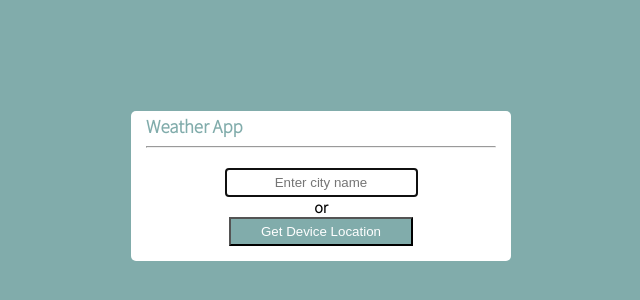
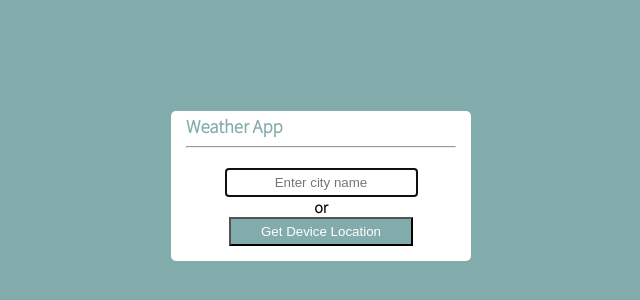
Before and after one commit to ItsmeSirisha/WeatherApp, a React (Create React App) app: page / in a window 1280 px wide. Shown: the part 134-434 px from the top of the page, without its empty margins (319-959 px from the left). Built offline with nearby package versions, Linux system fonts and the light colour scheme; no server answers.

Commit message:
new changes in css

```diff
--- a/public/styles.css
+++ b/public/styles.css
@@ -21,7 +21,7 @@ body {
 .card {
   text-align: center;
   background-color: white;
-  width: 380px;
+  width: 300px;
   border-radius: 5px;
   position: absolute;
   top: 40%;
```
